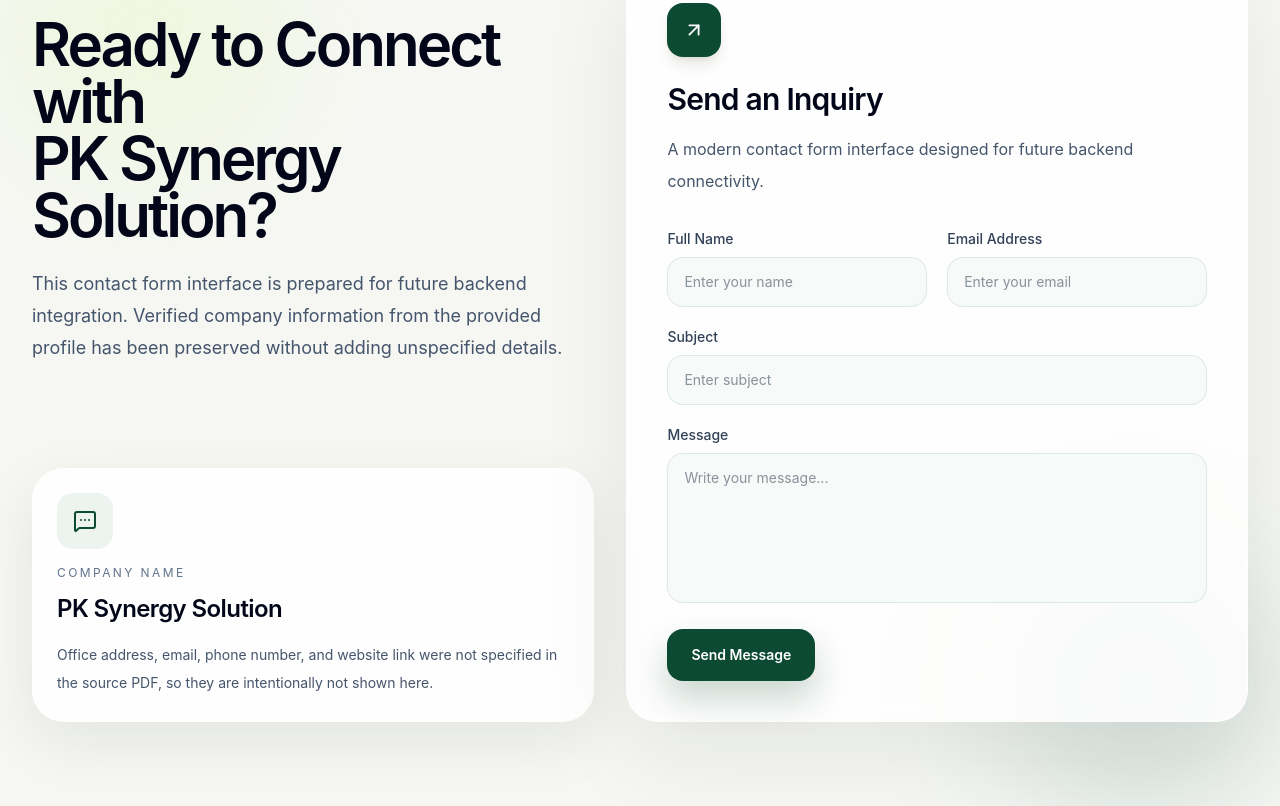
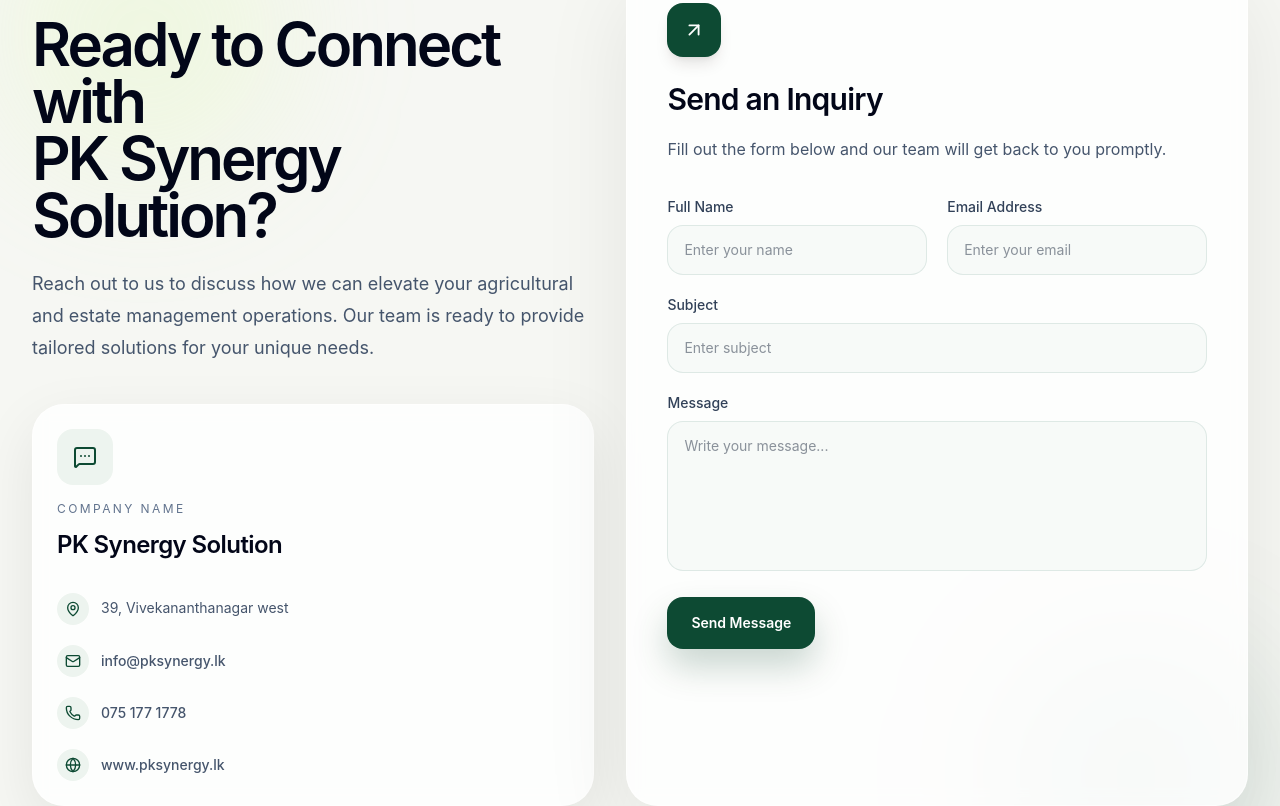
Before and after one commit to Dasinthanofficial/pksynergysolution, a React (Vite) app: page / in a window 1280 px wide. Shown: the part 4660-5466 px from the top of the page. Built offline with nearby package versions, Linux system fonts and the light colour scheme.

Commit message:
add details

```diff
--- a/src/components/ContactSection.jsx
+++ b/src/components/ContactSection.jsx
@@ -1,5 +1,13 @@
+// FILE: C:\Users\dasin\Downloads\pk-synergy\src\components\ContactSection.jsx
 import { motion } from "framer-motion";
-import { ArrowUpRight, MessageSquareMore } from "lucide-react";
+import {
+  ArrowUpRight,
+  MessageSquareMore,
+  MapPin,
+  Mail,
+  Phone,
+  Globe
+} from "lucide-react";
 import Container from "./Container";
 
 const ContactSection = ({ companyName }) => {
@@ -33,9 +41,9 @@ const ContactSection = ({ companyName }) => {
               </h2>
 
               <p className="mt-6 max-w-2xl text-base leading-8 text-slate-600 sm:text-lg">
-                This contact form interface is prepared for future backend
-                integration. Verified company information from the provided
-                profile has been preserved without adding unspecified details.
+                Reach out to us to discuss how we can elevate your agricultural and
+                estate management operations. Our team is ready to provide tailored
+                solutions for your unique needs.
               </p>
             </div>
 
@@ -51,11 +59,42 @@ const ContactSection = ({ companyName }) => {
                 {companyName}
               </h3>
 
-              <p className="mt-4 text-sm leading-7 text-slate-600">
-                Office address, email, phone number, and website link were not
-                specified in the source PDF, so they are intentionally not shown
-                here.
-              </p>
+              {/* FIXED: Added the real contact information with icons */}
+              <div className="mt-8 flex flex-col gap-5">
+                <div className="flex items-start gap-3 text-sm text-slate-600">
+                  <span className="flex h-8 w-8 shrink-0 items-center justify-center rounded-full bg-brand-soft text-brand">
+                    <MapPin size={16} />
+                  </span>
+                  <span className="pt-1 leading-relaxed">39, Vivekananthanagar west</span>
+                </div>
+
+                <div className="flex items-center gap-3 text-sm text-slate-600">
+                  <span className="flex h-8 w-8 shrink-0 items-center justify-center rounded-full bg-brand-soft text-brand">
+                    <Mail size={16} />
+                  </span>
+                  <a href="mailto:info@pksynergy.lk" className="font-medium transition hover:text-brand">
+                    info@pksynergy.lk
+                  </a>
+                </div>
+
+                <div className="flex items-center gap-3 text-sm text-slate-600">
+                  <span className="flex h-8 w-8 shrink-0 items-center justify-center rounded-full bg-brand-soft text-brand">
+                    <Phone size={16} />
+                  </span>
+                  <a href="tel:0751771778" className="font-medium transition hover:text-brand">
+                    075 177 1778
+                  </a>
+                </div>
+
+                <div className="flex items-center gap-3 text-sm text-slate-600">
+                  <span className="flex h-8 w-8 shrink-0 items-center justify-center rounded-full bg-brand-soft text-brand">
+                    <Globe size={16} />
+                  </span>
+                  <a href="https://www.pksynergy.lk" target="_blank" rel="noopener noreferrer" className="font-medium transition hover:text-brand">
+                    www.pksynergy.lk
+                  </a>
+                </div>
+              </div>
             </div>
           </motion.div>
 
@@ -78,8 +117,7 @@ const ContactSection = ({ companyName }) => {
             </h3>
 
             <p className="mt-4 text-sm leading-8 text-slate-600 sm:text-base">
-              A modern contact form interface designed for future backend
-              connectivity.
+              Fill out the form below and our team will get back to you promptly.
             </p>
 
             <form className="mt-8 space-y-5">
```
